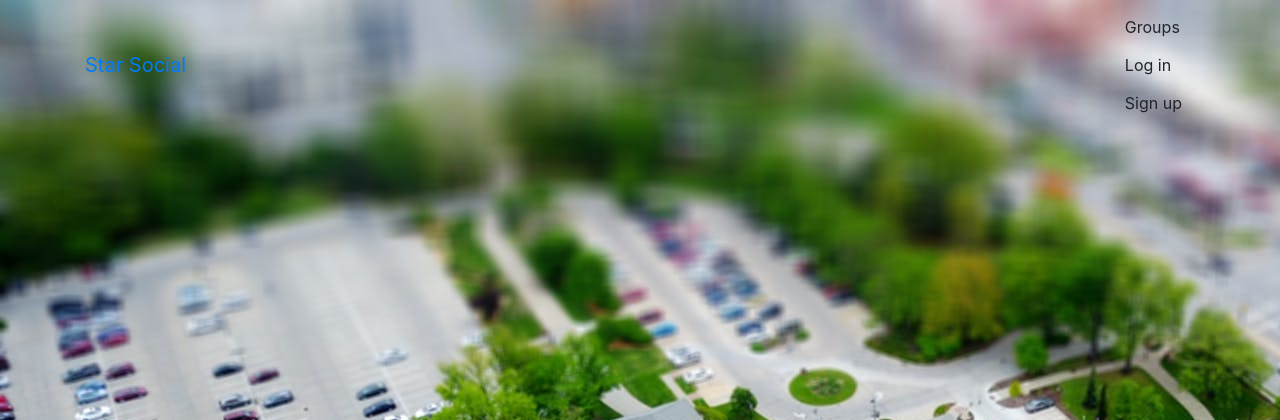
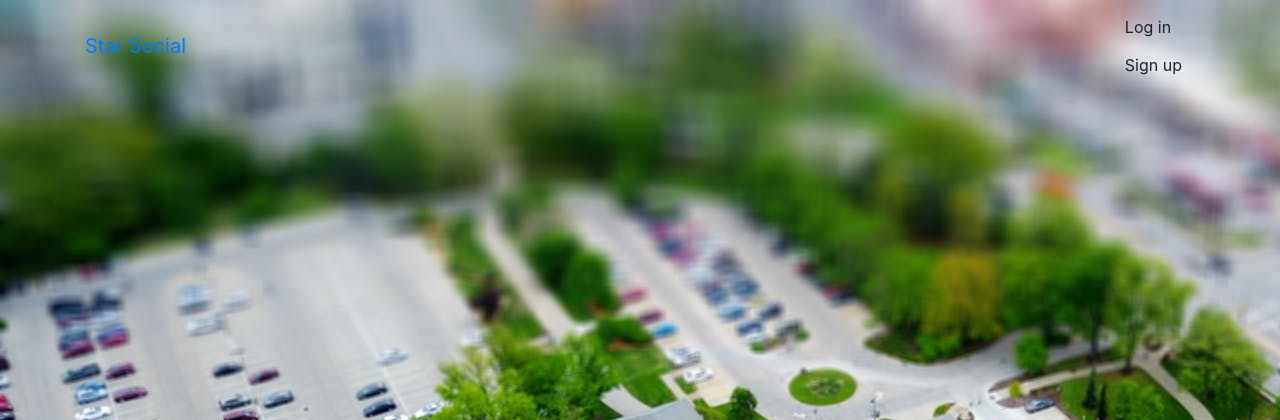
Before and after one commit to rkemmy/hoody, a Django app: template hoody/templates/base.html in a window 1280 px wide. Shown: the top 420 px of the page. Run offline with Django 3.2, Linux system fonts and the light colour scheme; the template is opened without the code that fills it, so the values that code supplies are empty; some libraries are stand-ins or nearby versions.

Commit message:
create navbar

```diff
--- a/hoody/templates/navbar.html
+++ b/hoody/templates/navbar.html
@@ -5,12 +5,11 @@
 
     					<ul class="nav navbar-nav navbar-right">
     						{% if user.is_authenticated %}
-                      <li><a href="{% url 'posts:create' %}" class="btn btn-simple">Post</a></li>
-                      <li><a href="{% url 'groups:all' %}" class="btn btn-simple">Groups</a></li>
-                      <li><a href="{% url 'groups:create' %}" class="btn btn-simple">Create Group</a></li>
+
+
                       <li><a href="{% url 'accounts:logout' %}" class="btn btn-simple">Log out</a></li>
     						{% else %}
-    						      <li><a href="{% url 'groups:all' %}"class="btn btn-simple">Groups</a></li>
+
     						      <li><a href="{% url 'accounts:login' %}" class="btn btn-simple">Log in</a></li>
     						      <li><a href="{% url 'accounts:signup' %}" class="btn btn-simple">Sign up</a></li>
     						{% endif %}
```
